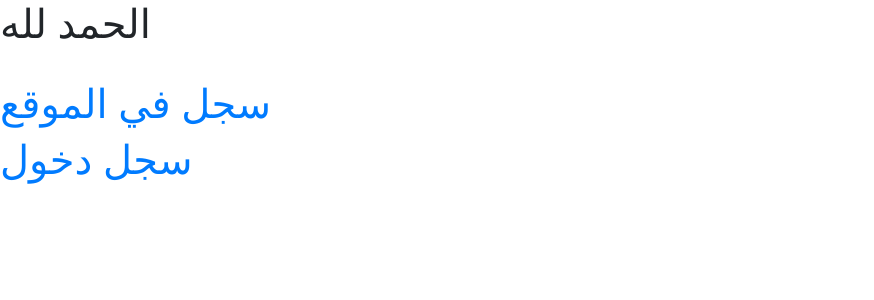
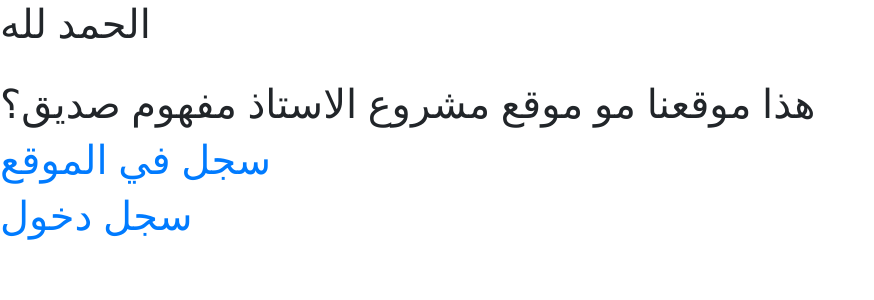
Before and after one commit to EpicCoder2002/Epic-Coders, a Flask app: page / in a window 1280 px wide. Shown: the top 300 px of the page, without its empty margins (0-874 px from the left). Run offline with Flask 2, Linux system fonts and the light colour scheme; some libraries are stand-ins or nearby versions.

Commit message:
add h1 tag in header to Distinguish EpicCoders from struct-master

```diff
--- a/EpicCoders/templates/header.html
+++ b/EpicCoders/templates/header.html
@@ -13,6 +13,7 @@
 
     <body>
         <h1>الحمد لله</h1><br>
+        <h1>هذا موقعنا مو موقع مشروع الاستاذ مفهوم صديق؟</h1>
 
         {% block content %}
         {% endblock %}
```
